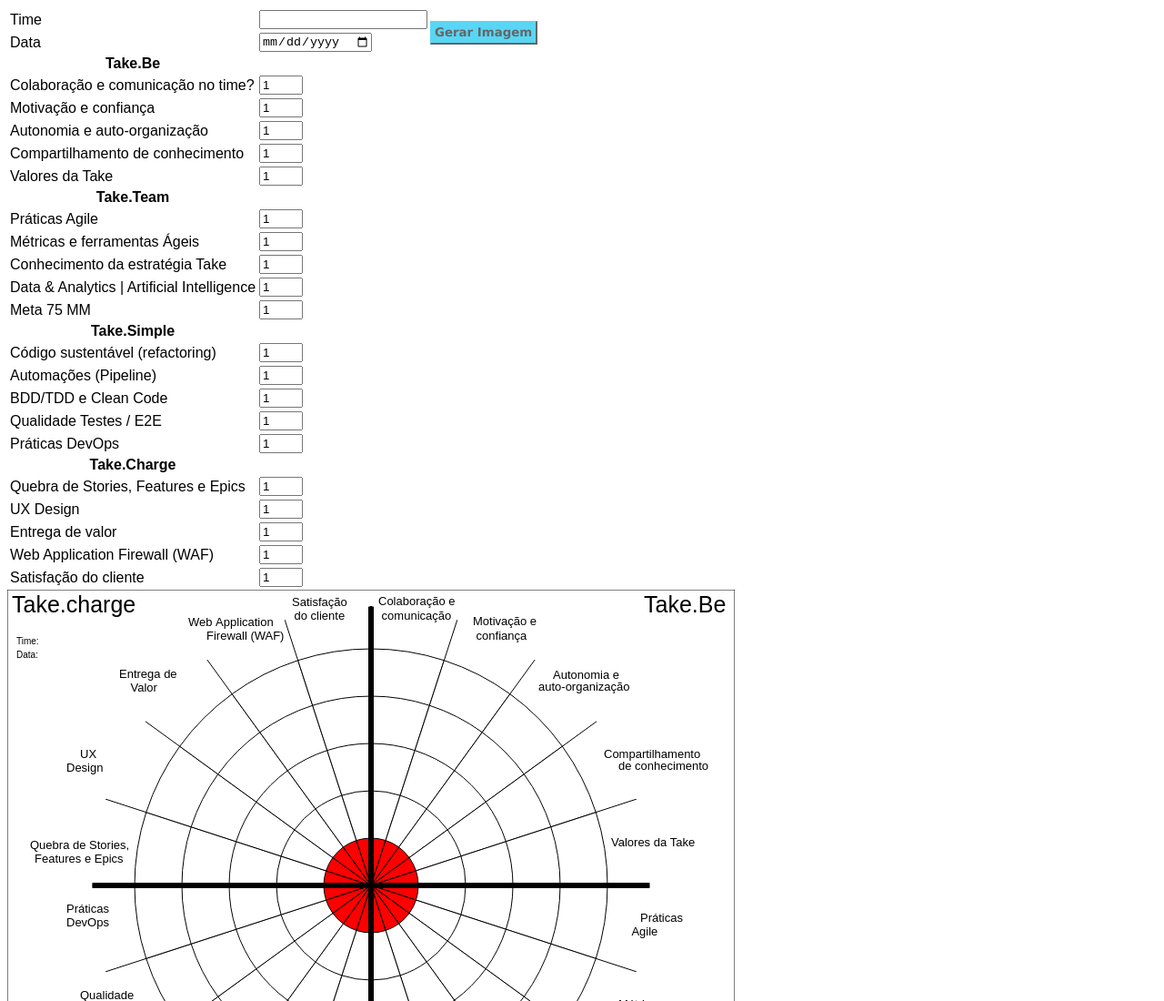
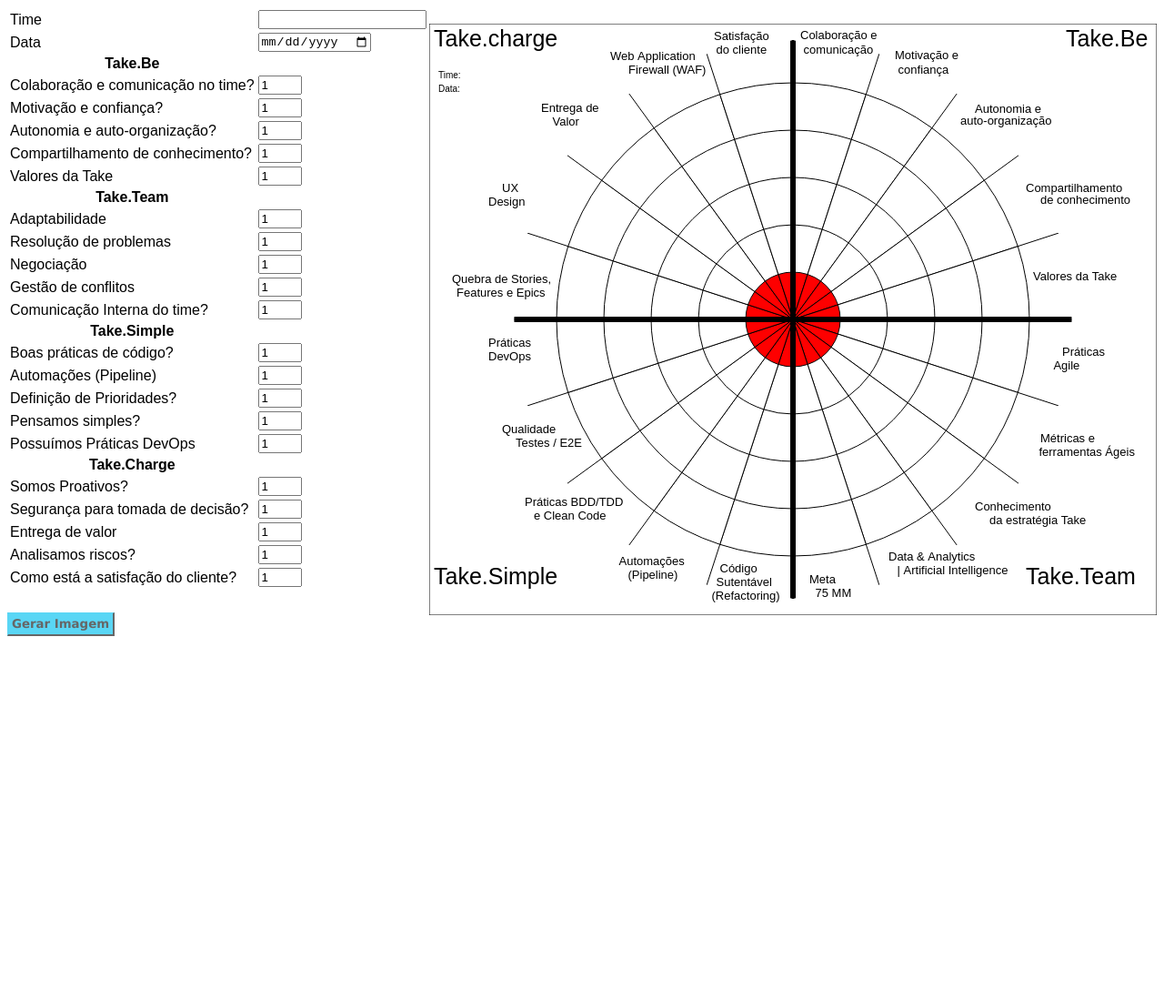
Before and after one commit to naressi-luana/rodaagil, a plain HTML site: page index.html in a window 1280 px wide. Shown: the top 1100 px of the page at 91% size. After the commit the page ends 800 px from the top, so only its background shows below. Drawn offline with Linux system fonts and the light colour scheme.

Commit message:
alteracao1

```diff
--- a/index.html
+++ b/index.html
@@ -58,15 +58,15 @@
 	  				<td><input type="number" name="0" min="1" max="5" value="1"></td>
 	  			</tr>
 	  			<tr>
-	  				<td>Motivação e confiança</td>
+	  				<td>Motivação e confiança?</td>
 	  				<td><input type="number" name="1" min="1" max="5" value="1"></td>
 	  			</tr>
 	  			<tr>
-	  				<td>Autonomia e auto-organização</td>
+	  				<td>Autonomia e auto-organização?</td>
 	  				<td><input type="number" name="2" min="1" max="5" value="1"></td>
 	  			</tr>
 	  			<tr>
-	  				<td>Compartilhamento de conhecimento</td>
+	  				<td>Compartilhamento de conhecimento?</td>
 	  				<td><input type="number" name="3" min="1" max="5" value="1"></td>
 	  			</tr>
 	  			<tr>
@@ -77,30 +77,30 @@
 	  				<th>Take.Team</th>
 	  			</tr>
 	  			<tr>
-	  				<td>Práticas Agile</td>
+	  				<td>Adaptabilidade</td>
 	  				<td><input type="number" name="5" min="1" max="5" value="1"></td>
 	  			</tr>
 	  			<tr>
-	  				<td>Métricas e ferramentas Ágeis</td>
+	  				<td>Resolução de problemas</td>
 	  				<td><input type="number" name="6" min="1" max="5" value="1"></td>
 	  			</tr>
 	  			<tr>
-	  				<td>Conhecimento da estratégia Take</td>
+	  				<td>Negociação</td>
 	  				<td><input type="number" name="7" min="1" max="5" value="1"></td>
 	  			</tr>
 	  			<tr>
-	  				<td>Data & Analytics | Artificial Intelligence</td>
+	  				<td>Gestão de conflitos</td>
 	  				<td><input type="number" name="8" min="1" max="5" value="1"></td>
 	  			</tr>
 	  			<tr>
-	  				<td>Meta 75 MM</td>
+	  				<td>Comunicação Interna do time?</td>
 	  				<td><input type="number" name="9" min="1" max="5" value="1"></td>
 	  			</tr>
 	  			<tr colspan="2">
 	  				<th>Take.Simple</th>
 	  			</tr>
 	  			<tr>
-	  				<td>Código sustentável (refactoring)</td>
+	  				<td>Boas práticas de código?</td>
 	  				<td><input type="number" name="10" min="1" max="5" value="1"></td>
 	  			</tr>
 	  			<tr>
@@ -108,26 +108,26 @@
 	  				<td><input type="number" name="11" min="1" max="5" value="1"></td>
 	  			</tr>
 	  			<tr>
-	  				<td>BDD/TDD e Clean Code</td>
+	  				<td>Definição de Prioridades?</td>
 	  				<td><input type="number" name="12" min="1" max="5" value="1"></td>
 	  			</tr>
 	  			<tr>
-	  				<td>Qualidade Testes / E2E</td>
+	  				<td>Pensamos simples?</td>
 	  				<td><input type="number" name="13" min="1" max="5" value="1"></td>
 	  			</tr>
 	  			<tr>
-	  				<td>Práticas DevOps</td>
+	  				<td>Possuímos Práticas DevOps</td>
 	  				<td><input type="number" name="14" min="1" max="5" value="1"></td>
 	  			</tr>
 	  			<tr colspan="2">
 	  				<th>Take.Charge</th>
 	  			</tr>
 	  			<tr>
-	  				<td>Quebra de Stories, Features e Epics</td>
+	  				<td>Somos Proativos?</td>
 	  				<td><input type="number" name="15" min="1" max="5" value="1"></td>
 	  			</tr>
 	  			<tr>
-	  				<td>UX Design</td>
+	  				<td>Segurança para tomada de decisão?</td>
 	  				<td><input type="number" name="16" min="1" max="5" value="1"></td>
 	  			</tr>
 	  			<tr>
@@ -135,11 +135,11 @@
 	  				<td><input type="number" name="17" min="1" max="5" value="1"></td>
 	  			</tr>
 	  			<tr>
-	  				<td>Web Application Firewall (WAF)</td>
+	  				<td>Analisamos riscos?</td>
 	  				<td><input type="number" name="18" min="1" max="5" value="1"></td>
 	  			</tr>
 	  			<tr>
-	  				<td>Satisfação do cliente</td>
+	  				<td>Como está a satisfação do cliente?</td>
 	  				<td><input type="number" name="19" min="1" max="5" value="1"></td>
 	  			</tr>
 	  		</table>
```
